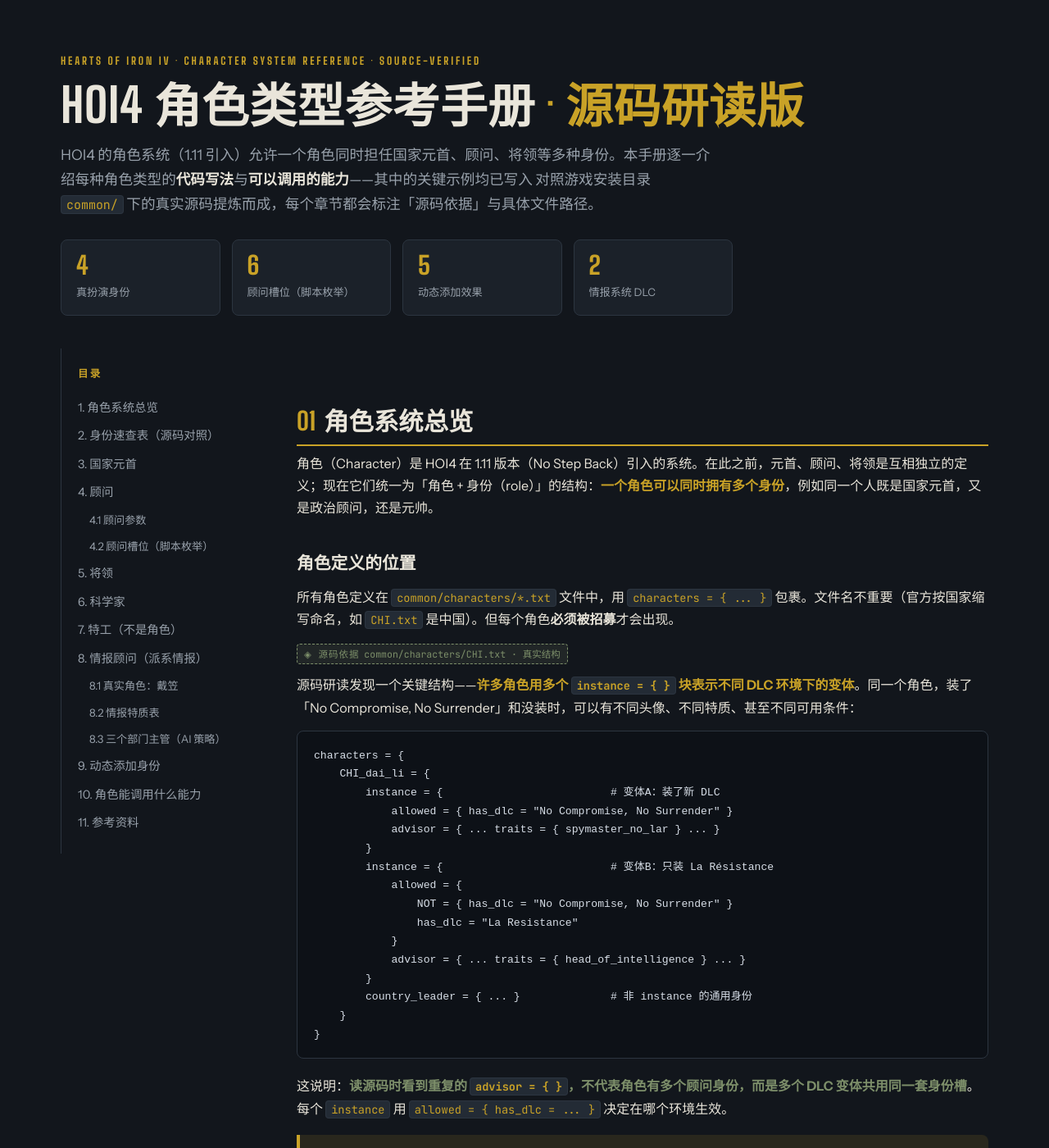
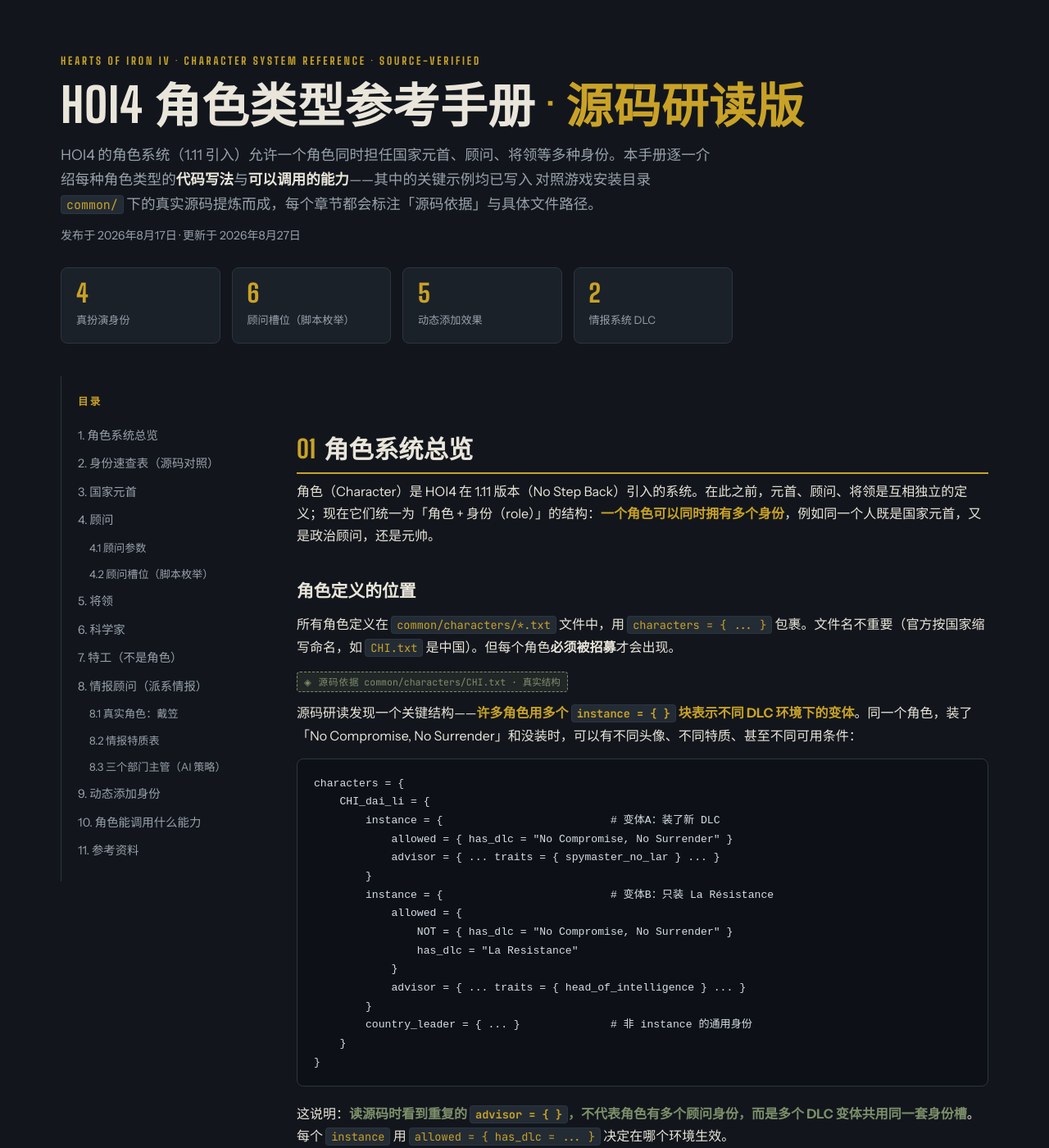
Before and after one commit to Duce-Anchovy/Duce-Anchovy.github.io, a Jekyll site: the page hoi4-character-types-reference/hoi4-character-types-reference.html, which Jekyll copies as it is, in a window 1280 px wide and 1400 px high. Shown: the whole window at 82% size. Built offline with Jekyll 4.4.1, drawn with Linux system fonts in a browser that asks for light colours; a script that is not in the unit is left out.

Commit message:
feat: add publish/update dates to standalone pages, align home card
Home card character types -> 8/17 (publish date). Detail pages: modding tutorial 发布于 8/15, event system 发布于 8/16, character types 发布于 8/17 + 更新于 8/27.

```diff
--- a/hoi4-character-types-reference/hoi4-character-types-reference.html
+++ b/hoi4-character-types-reference/hoi4-character-types-reference.html
@@ -106,6 +106,11 @@
     color: var(--muted);
     max-width: 800px;
     margin: 0 0 28px;
+  }
+  .hero .hero-date {
+    font-size: 0.88rem;
+    color: var(--muted);
+    margin: -16px 0 26px;
   }
   .hero-stats {
     display: grid;
@@ -394,6 +399,7 @@
   <p class="kicker">Hearts of Iron IV · Character System Reference · Source-Verified</p>
   <h1>HOI4 角色类型参考手册 <span style="color:var(--accent)">· 源码研读版</span></h1>
   <p class="sub">HOI4 的角色系统（1.11 引入）允许一个角色同时担任国家元首、顾问、将领等多种身份。本手册逐一介绍每种角色类型的<strong>代码写法</strong>与<strong>可以调用的能力</strong>——其中的关键示例均已写入 对照游戏安装目录 <code class="inline">common/</code> 下的真实源码提炼而成，每个章节都会标注「源码依据」与具体文件路径。</p>
+  <p class="hero-date">发布于 2026年8月17日 · 更新于 2026年8月27日</p>
   <div class="hero-stats">
     <div class="stat-card"><div class="num">4</div><div class="label">真扮演身份</div></div>
     <div class="stat-card"><div class="num">6</div><div class="label">顾问槽位（脚本枚举）</div></div>
--- a/hoi4-modding-tutorial/hoi4-event-system-reference.html
+++ b/hoi4-modding-tutorial/hoi4-event-system-reference.html
@@ -462,6 +462,7 @@
       <span>配套：Mod 制作入门教程</span>
       <span>适用版本：1.19.x</span>
       <span>难度：入门 → 进阶</span>
+      <span>发布于 2026年8月16日</span>
     </div>
     <a class="hero-back" href="hoi4-modding-tutorial.html">← 返回入门教程</a>
   </div>
--- a/hoi4-modding-tutorial/hoi4-modding-tutorial.html
+++ b/hoi4-modding-tutorial/hoi4-modding-tutorial.html
@@ -488,6 +488,7 @@
       <span>适用版本：1.19.x</span>
       <span>难度：入门</span>
       <span>预计耗时：2–3 小时</span>
+      <span>发布于 2026年8月15日</span>
     </div>
   </div>
 </header>
--- a/index.html
+++ b/index.html
@@ -477,7 +477,7 @@
             <h3 class="text-[18px] font-semibold leading-snug transition-all" style="color: var(--fg-bright);">
               HOI4 角色类型参考手册
             </h3>
-            <time datetime="2026-08-27" class="text-[13px] shrink-0" style="color: var(--fg-subtle);">8月27日</time>
+            <time datetime="2026-08-17" class="text-[13px] shrink-0" style="color: var(--fg-subtle);">8月17日</time>
           </div>
           <p class="text-[14px] leading-[1.8] mb-3" style="color: var(--fg);">
             国家元首、顾问、将领、科学家等六种身份的参数、槽位与动态添加方式，完整参考速查。
```
